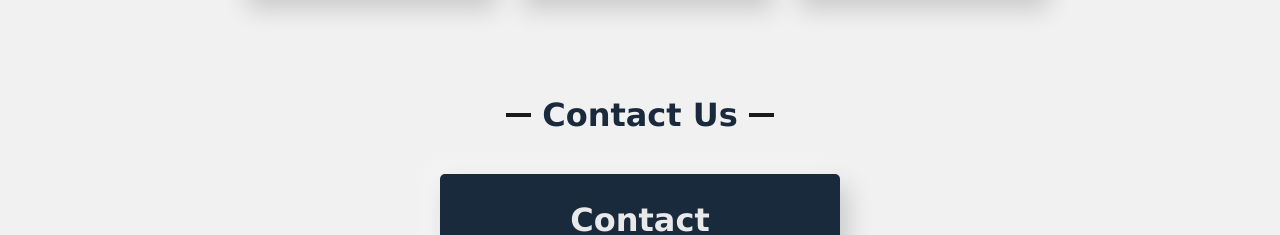
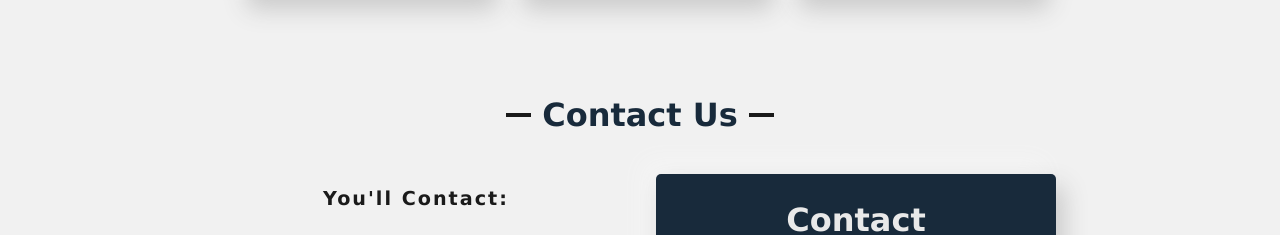
Before and after one commit to samfromaway/dev-world-agency01, a Gatsby site: page / in a window 1280 px wide. Shown: the part 2835-3070 px from the top of the page. Built offline with nearby package versions, Linux system fonts and the light colour scheme; Gatsby itself is replaced by a stand-in of ours.

Commit message:
deploy test2

```diff
--- a/src/pages/index.js
+++ b/src/pages/index.js
@@ -9,7 +9,7 @@ import ImgContent01 from '../components/imgContent01/ImgContent01';
 import Card01 from '../components/card01/Card01';
 import Card02 from '../components/card02/Card02';
 import StickyBar from '../components/stickyBar/StickyBar';
-//import AboutUsBox from '../components/aboutUsBox/AboutUsBox';
+import AboutUsBox from '../components/aboutUsBox/AboutUsBox';
 import ContactForm from '../components/contactForm/ContactForm';
 //images
 import Bulb from '../images/idea.png';
@@ -126,6 +126,7 @@ const IndexPage = () => (
         Contact Us
       </h2>
       <div class="contact-section">
+        <AboutUsBox />
         <ContactForm formName="home_page1" />
       </div>
     </section>
```
